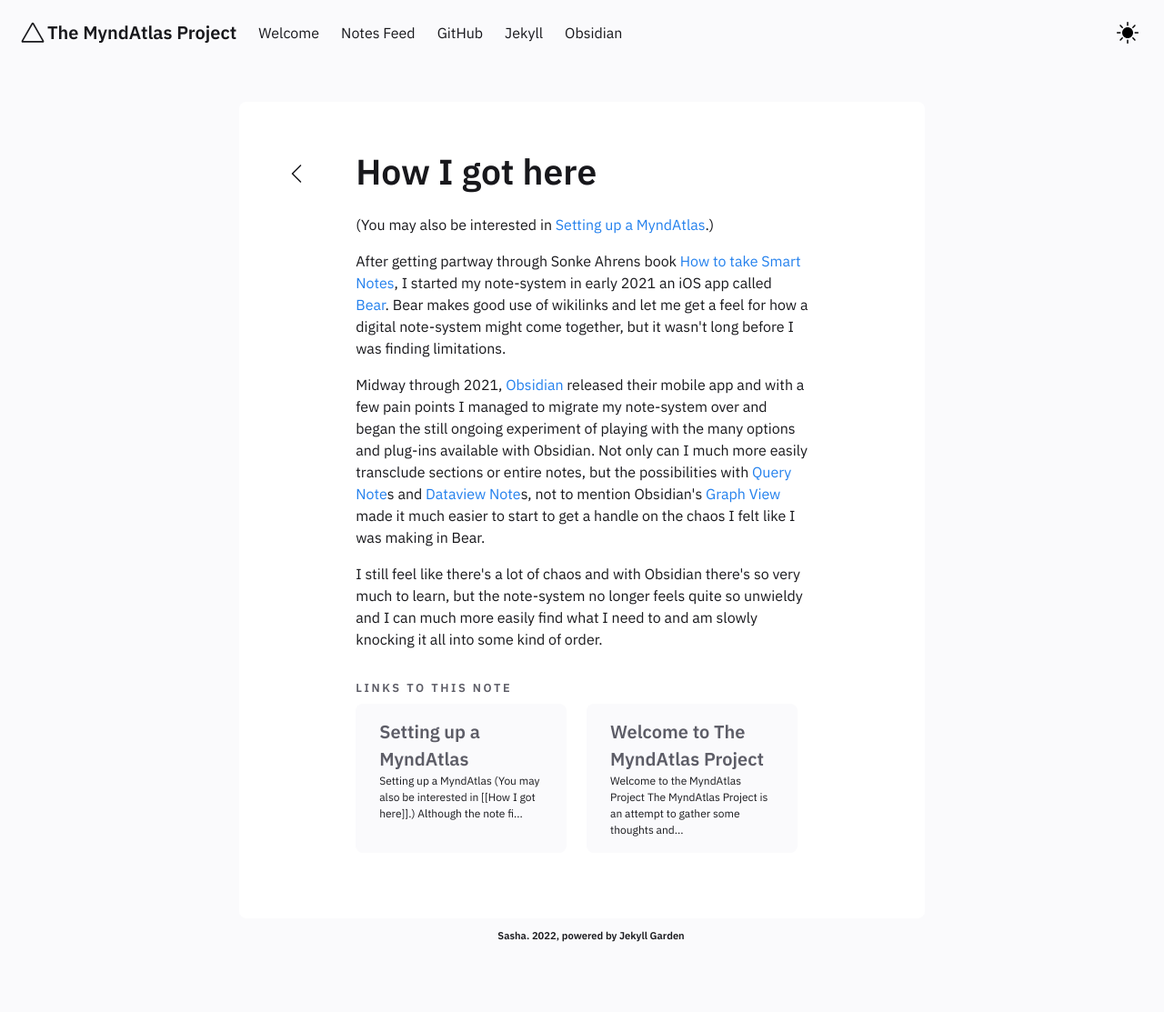
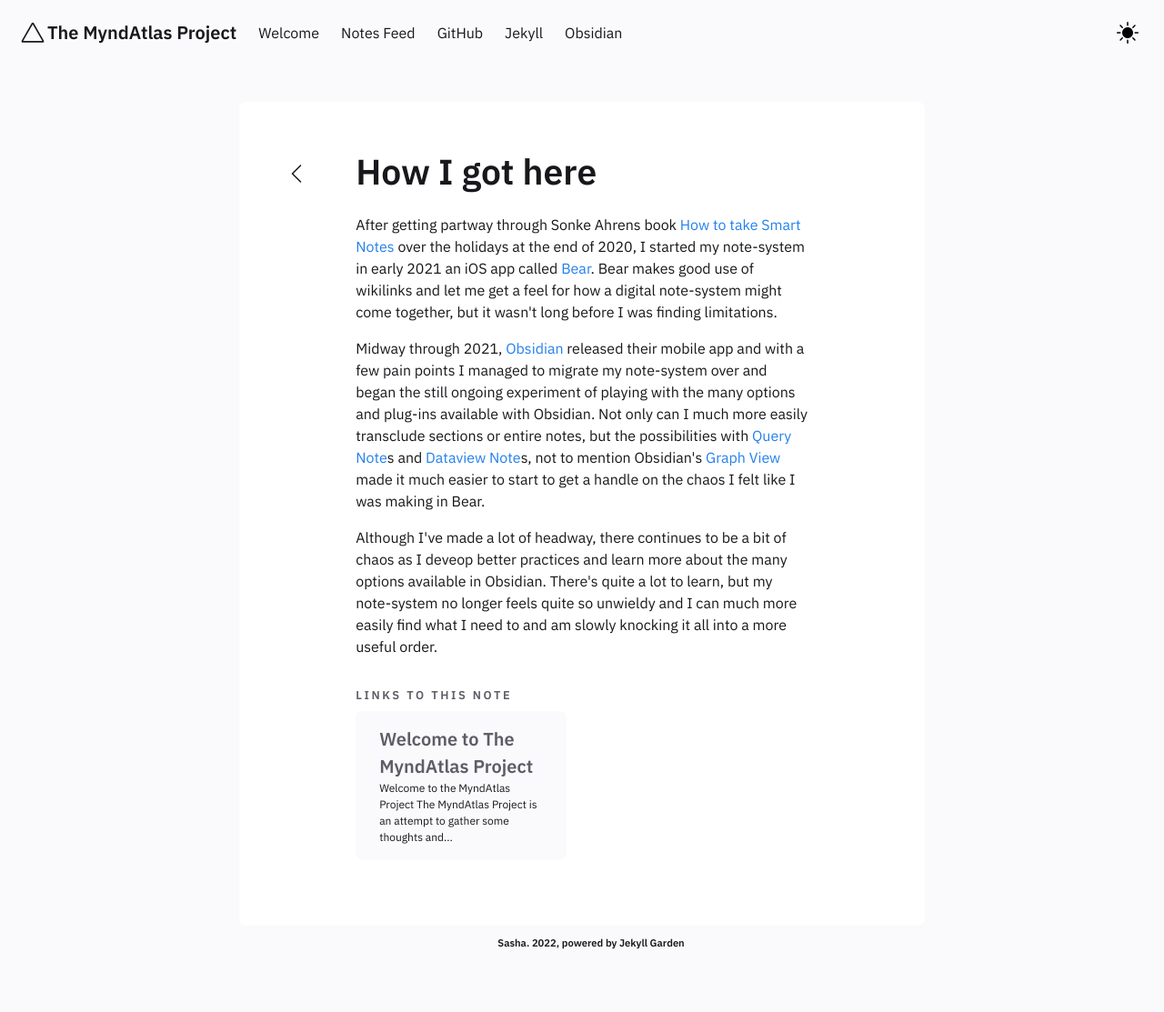
Before and after one commit to myndatlas/myndatlas.github.io, a Jekyll site: the page built from _notes/Public/How I got here.md, in a window 1280 px wide. Shown: the whole page at 91% size. Built offline with Jekyll 4.4.1, drawn with Linux system fonts in a browser that asks for light colours.

Commit message:
vault backup: 2022-04-10 12:45:05

```diff
--- a/_notes/Public/How I got here.md
+++ b/_notes/Public/How I got here.md
@@ -1,13 +1,12 @@
 ---
 title: How I got here
 notetype : feed
-date : 07-03-2022
+date : 10-04-2022
 ---
 # How I got here
-(You may also be interested in [[Setting up a MyndAtlas]].)
 
-After getting partway through Sonke Ahrens book [How to take Smart Notes](https://takesmartnotes.com/), I started my note-system in early 2021 an iOS app called [Bear](https://bear.app/). Bear makes good use of wikilinks and let me get a feel for how a digital note-system might come together, but it wasn't long before I was finding limitations.
+After getting partway through Sonke Ahrens book [How to take Smart Notes](https://takesmartnotes.com/) over the holidays at the end of 2020, I started my note-system in early 2021 an iOS app called [Bear](https://bear.app/). Bear makes good use of wikilinks and let me get a feel for how a digital note-system might come together, but it wasn't long before I was finding limitations.
 
 Midway through 2021, [Obsidian](https://obsidian.md/) released their mobile app and with a few pain points I managed to migrate my note-system over and began the still ongoing experiment of playing with the many options and plug-ins available with Obsidian. Not only can I much more easily transclude sections or entire notes, but the possibilities with [[Query Note]]s and [[Dataview Note]]s, not to mention Obsidian's [Graph View](https://help.obsidian.md/Plugins/Graph+view) made it much easier to start to get a handle on the chaos I felt like I was making in Bear.
 
-I still feel like there's a lot of chaos and with Obsidian there's so very much to learn, but the note-system no longer feels quite so unwieldy and I can much more easily find what I need to and am slowly knocking it all into some kind of order.
+Although I've made a lot of headway, there continues to be a bit of chaos as I deveop better practices and learn more about the many options available in Obsidian. There's quite a lot to learn, but my note-system no longer feels quite so unwieldy and I can much more easily find what I need to and am slowly knocking it all into a more useful order.
--- a/_notes/Public/Setting up a MyndAtlas.md
+++ b/_notes/Public/Setting up a MyndAtlas.md
@@ -1,15 +1,13 @@
 ---
 title: Setting up a MyndAtlas
 notetype : feed
-date : 07-03-2022
+date : 10-04-2022
 ---
 # Setting up a MyndAtlas
 
-(You may also be interested in [[How I got here]].)
-
 Although the note files are all simply text files written markdown (and thus not locked in to any program or editor), the way I work with them is dependent on [Obsidian](https://obsidian.md/) and number of the availble plug-ins.
 
-Note: My main devices are iOS based, which occasionally limits which plug-ins I can use, which then influences my overall way of working.
-
 ### Installing Obsidian
-For iOS devices, Obsidian is available on the App Store. For MacOS I downloaded it from [Obsidian's website](https://obsidian.md/). On Ubuntu (on my [[Raspberry Pi 400]]), I installed Obsidian via [FlatPak](https://flathub.org/apps/details/md.obsidian.Obsidian).
+- For iOS devices, Obsidian is available on the App Store.
+- For MacOS I downloaded it from [Obsidian's website](https://obsidian.md/).
+- On my [[Raspberry Pi 400]], I'm running Obsidian through the ARM64 AppImage.
```
Also changed, not shown: _notes/Public/Raspberry Pi 400.md (+0 -4 lines), _notes/Tasks.md (+1 -1 lines).
